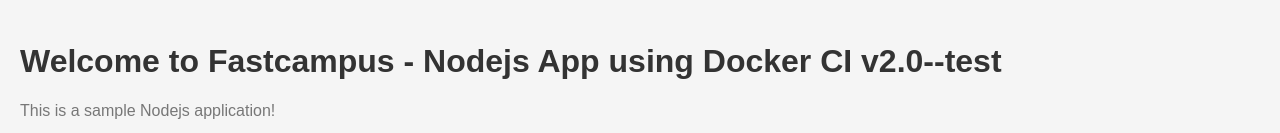
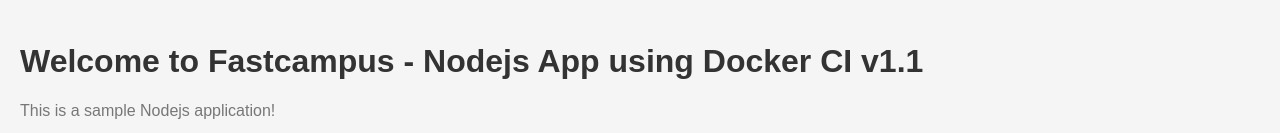
Before and after one commit to hgkim-work/docker-ci, a website: page public/index.html in a window 1280 px wide. Shown: the part 284-417 px from the top of the page. Drawn offline with Linux system fonts and the light colour scheme.

Commit message:
Update index.html

```diff
--- a/public/index.html
+++ b/public/index.html
@@ -7,7 +7,7 @@
 </head>
 <body>
   <img src="images/fastcampus.png" alt="fastcampus logo">
-  <h1>Welcome to Fastcampus - Nodejs App using Docker CI v2.0--test
+  <h1>Welcome to Fastcampus - Nodejs App using Docker CI v1.1
   </h1>
   <p>This is a sample Nodejs application!</p>
 </body>
```
